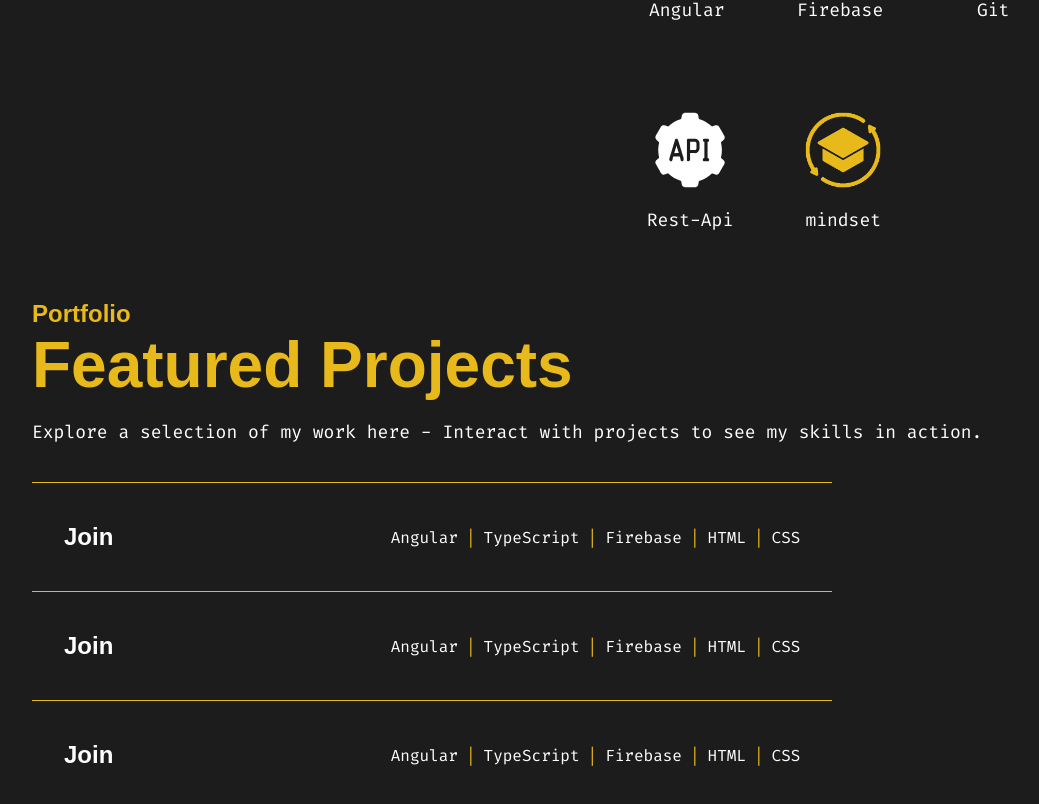
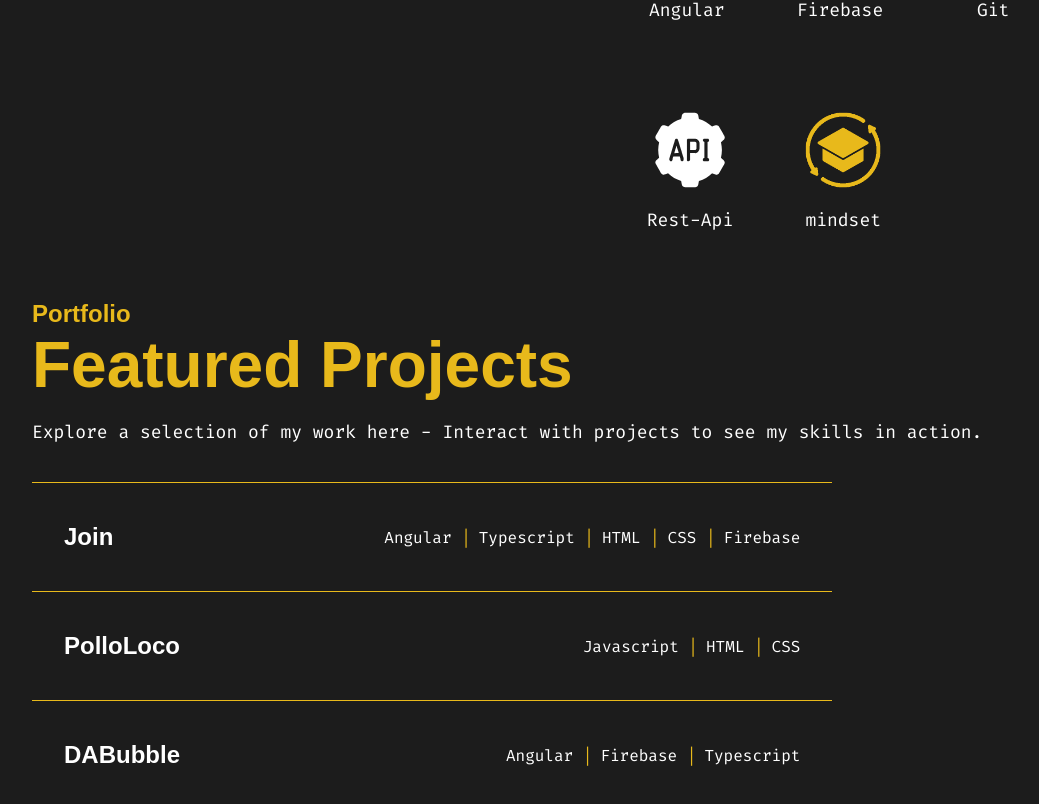
Before and after one commit to LukasStrnad-exe/Portfolio, an Angular app: page / in a window 1280 px wide. Shown: the part 2198-3002 px from the top of the page, without its empty margins (82-1121 px from the left). Built offline with nearby package versions, Linux system fonts and the light colour scheme; a web font is replaced by a local one.

Commit message:
added in featureProjects/detailProject open function/ close function/ dynamic render and mini db for projects

```diff
--- a/src/app/featured-projects/detail-projects/detail-projects.html
+++ b/src/app/featured-projects/detail-projects/detail-projects.html
@@ -1,56 +1,46 @@
-<div class="card_bg">
-  <div class="card_container">
-    <div class="card_close_container">
-      <div class="card_close_button" (click)="closeDetail()"></div>
-    </div>
-    <div class="card_content">
+<div class="card_bg" (click)="closeDetail()">
+  <div class="card_container" (click)="$event.stopPropagation()">
+    <div class="card_close_button" (click)="closeDetail()"></div>
+    <div class="card_content" id="cardContent">
       <div class="card_left">
         <div class="card_name">
-          <h1>01</h1>
-          <h2>Join</h2>
+          <h1>0{{ projects[projectId].id }}</h1>
+          <h2>{{ projects[projectId].name }}</h2>
         </div>
         <div>
-          <h4>What is this project about about</h4>
+          <h4>What is this project about?</h4>
           <p>
-            Task manager inspired by the Kanban System. Create and organize tasks using drag and
-            drop functions, assign users and categories.
+            {{ projects[projectId].description }}
           </p>
           <div class="card_skills">
-            <span><img src="/assets/img/detailprojects/CSS.svg" alt="CSS" />CSS</span>
-            <span><img src="/assets/img/detailprojects/HTML.svg" alt="HTML" />HTML</span>
-            <span
-              ><img src="/assets/img/detailprojects/Firebase.svg" alt="Firebase" />Firebase</span
-            >
-            <span><img src="/assets/img/detailprojects/Angular.svg" alt="Angular" />Angular</span>
-            <span
-              ><img
-                src="/assets/img/detailprojects/TypeScript.svg"
-                alt="Typescript"
-              />Typescript</span
+            <span *ngFor="let skill of projects[projectId].skills"
+              ><img src="/assets/img/detailprojects/{{ skill }}.svg" alt="{{ skill }}" />
+              {{ skill }}</span
             >
           </div>
         </div>
         <div class="card_links">
-          <a href="https://github.com/MikeGrupp/Join403"
-            ><button>
-              Github <img src="/assets/img/detailprojects/arrow_outward.svg" alt="Github" /></button
-          ></a>
-          <a href=""
-            ><button>
+          <a href="https://github.com/MikeGrupp/Join403">
+            <button>
+              Github <img src="/assets/img/detailprojects/arrow_outward.svg" alt="Github" />
+            </button>
+          </a>
+          <a href="">
+            <button>
               Live Test
-              <img src="/assets/img/detailprojects/arrow_outward.svg" alt="Github" /></button
-          ></a>
+              <img src="/assets/img/detailprojects/arrow_outward.svg" alt="Live Test" />
+            </button>
+          </a>
         </div>
       </div>
       <div class="card_right">
         <img src="/assets/img/projects/Rectangle 30.png" alt="Project Image" />
       </div>
     </div>
-    <div class="card_close_container">
-      <div class="card_next_project">
-        <p>Next Project</p>
-        <img src="/assets/img/detailprojects/arrow_outward.svg" alt="Next Project" />
-      </div>
+
+    <div class="card_next_project" (click)="NextProject()">
+      <p>Next Project</p>
+      <img src="/assets/img/detailprojects/arrow_outward.svg" alt="Next Project" />
     </div>
   </div>
 </div>
--- a/src/app/featured-projects/detail-projects/detail-projects.scss
+++ b/src/app/featured-projects/detail-projects/detail-projects.scss
@@ -11,6 +11,7 @@
   z-index: 2;
 
   .card_container {
+    position: relative;
     display: flex;
     flex-direction: column;
     width: 70%;
@@ -21,14 +22,10 @@
     padding: 5%;
     gap: 30px;
 
-
-    .card_close_container {
-      display: flex;
-      align-items: center;
-      justify-content: flex-end;
-      width: 100%;
-      height: 20px;
     .card_close_button {
+      position: absolute;
+      top: 10%;
+      right: 6%;
       background-image: url(/assets/img/detailprojects/close_small.svg);
       background-size: contain;
       background-repeat: no-repeat;
@@ -43,14 +40,17 @@
         transform: scale(1.5);
       }
     }
-
     .card_next_project {
       display: flex;
       justify-content: center;
       align-items: center;
       gap: 12px;
       color: #e8b91b;
+      position: absolute;
+      right: 6%;
+      bottom: 5%;
       cursor: pointer;
+      user-select: none;
       img {
         width: 15px;
         rotate: 45deg;
@@ -63,16 +63,16 @@
         }
       }
     }
-    }
 
     .card_content {
       display: flex;
       align-items: center;
       justify-content: space-between;
-      gap: 90px;
+      height: 100%;
+      gap: 5%;
 
       .card_left {
-        width: 50%;
+        width: 80%;
         gap: 40px;
         display: flex;
         flex-direction: column;
@@ -105,6 +105,7 @@
           display: flex;
           align-items: center;
           justify-content: flex-start;
+          flex-direction: row;
           gap: 16px;
 
           span {
@@ -141,9 +142,8 @@
       .card_right {
         width: 100%;
         display: flex;
-        align-items: center;
-        justify-content: center;
-
+        align-items: baseline;
+        justify-content: flex-end;
         img {
           width: 100%;
           border-radius: 20px;
--- a/src/app/featured-projects/detail-projects/detail-projects.ts
+++ b/src/app/featured-projects/detail-projects/detail-projects.ts
@@ -1,17 +1,26 @@
-import { Component } from '@angular/core';
+import { Component, Output, EventEmitter, Input } from '@angular/core';
+import { NgFor } from '@angular/common';
 
 @Component({
   selector: 'app-detail-projects',
-  imports: [],
+  imports: [NgFor],
   templateUrl: './detail-projects.html',
-  styleUrl: './detail-projects.scss'
+  styleUrl: './detail-projects.scss',
 })
 export class DetailProjects {
+  @Input() projects: any[] = [];
+  @Input() projectId: number = 0;
+  @Output() close = new EventEmitter<void>();
+
+  renderdetailTask(id: number) {
+    this.projectId = id;
+  }
 
   closeDetail() {
-    const container = document.getElementById('detailContainer');
-    if (container) {
-      container.style.display = 'none';
-    }
+    this.close.emit();
+  }
+
+  NextProject() {
+    this.projectId <= 1 ? this.projectId++ : (this.projectId = 0);
   }
 }
--- a/src/app/featured-projects/featured-projects.html
+++ b/src/app/featured-projects/featured-projects.html
@@ -4,39 +4,43 @@
   <p>Explore a selection of my work here - Interact with projects to see my skills in action.</p>
   <div class="projects">
     <div class="btn_container">
-      <div class="btn_project btn_border" (click)="projectDetail()">
+      <div class="btn_project btn_border" (click)="openDetail(0)">
         <div>
-          <h4>Join</h4>
+          <h4>{{ projects[0].name }}</h4>
+          <img class="btn_arrow" src="/assets/img/projects/arrow_outward.png" alt="projects" />
         </div>
         <div>
-          Angular <span class="pipe">|</span> TypeScript <span class="pipe">|</span> Firebase
-          <span class="pipe">|</span> HTML <span class="pipe">|</span> CSS
+          <span *ngFor="let skill of projects[0].skills; let last = last">
+            {{ skill }} <span *ngIf="!last" class="pipe">|</span>
+          </span>
         </div>
         <div class="img_bg btn_img btn_img_top">
           <img src="/assets/img/projects/Rectangle 30.png" alt="" />
         </div>
       </div>
-      <div class="btn_project">
+      <div class="btn_project" (click)="openDetail(1)">
         <div>
-          <h4>Join</h4>
+          <h4>{{ projects[1].name }}</h4>
           <img class="btn_arrow" src="/assets/img/projects/arrow_outward.png" alt="projects" />
         </div>
         <div>
-          Angular <span class="pipe">|</span> TypeScript <span class="pipe">|</span> Firebase
-          <span class="pipe">|</span> HTML <span class="pipe">|</span> CSS
+          <span *ngFor="let skill of projects[1].skills; let last = last">
+            {{ skill }} <span *ngIf="!last" class="pipe">|</span>
+          </span>
         </div>
         <div class="img_bg btn_img">
           <img src="/assets/img/projects/Rectangle 30.png" alt="" />
         </div>
       </div>
-      <div class="btn_project btn_border">
+      <div class="btn_project btn_border" (click)="openDetail(2)">
         <div>
-          <h4>Join</h4>
+          <h4>{{ projects[2].name }}</h4>
           <img class="btn_arrow" src="/assets/img/projects/arrow_outward.png" alt="projects" />
         </div>
         <div>
-          Angular <span class="pipe">|</span> TypeScript <span class="pipe">|</span> Firebase
-          <span class="pipe">|</span> HTML <span class="pipe">|</span> CSS
+          <span *ngFor="let skill of projects[2].skills; let last = last">
+            {{ skill }} <span *ngIf="!last" class="pipe">|</span>
+          </span>
         </div>
         <div class="img_bg btn_img btn_img_bottom">
           <img src="/assets/img/projects/Rectangle 30.png" alt="" />
@@ -45,6 +49,12 @@
     </div>
   </div>
   <div>
-    <app-detail-projects class="detail_projects" id="detailContainer"></app-detail-projects>
+    <app-detail-projects
+      (close)="closeDetail()"
+      *ngIf="showDetail"
+      id="detailContainer"
+      [projects]="projects"
+      [projectId]="selectedProjectId"
+    ></app-detail-projects>
   </div>
 </div>
--- a/src/app/featured-projects/featured-projects.scss
+++ b/src/app/featured-projects/featured-projects.scss
@@ -1,4 +1,4 @@
-.detail_projects{
+.detail_projects {
   display: none;
 }
 
--- a/src/app/featured-projects/featured-projects.ts
+++ b/src/app/featured-projects/featured-projects.ts
@@ -1,17 +1,51 @@
 import { Component } from '@angular/core';
+import { CommonModule } from '@angular/common';
 import { DetailProjects } from './detail-projects/detail-projects';
 
 @Component({
   selector: 'app-featured-projects',
-  imports: [DetailProjects],
+  imports: [CommonModule, DetailProjects],
   templateUrl: './featured-projects.html',
   styleUrl: './featured-projects.scss',
 })
 export class FeaturedProjects {
-  projectDetail() {
-    const container = document.getElementById('detailContainer');
-    if (container) {
-      container.style.display = 'flex';
-    }
+  projects = [
+    {
+      id: 1,
+      name: 'Join',
+      description:
+        'Task manager inspired by the Kanban System. Create and organize tasks using drag and drop functions, assign users and categories.',
+      image: '/assets/img/projects/Rectangle 30.png',
+      skills: ['Angular', 'Typescript', 'HTML', 'CSS', 'Firebase'],
+    },
+    {
+      id: 2,
+      name: 'PolloLoco',
+      description:
+        'Jump, run and throw game based on object-oriented approach. Help Pepe to find coins and tabasco salsa to fight against the crazy hen.',
+      image: '/assets/img/projects/Rectangle 30.png',
+      skills: ['Javascript', 'HTML', 'CSS'],
+    },
+    {
+      id: 3,
+      name: 'DABubble',
+      description:
+        'This App is a Slack Clone App. It revolutionizes team communication and collaboration with its intuitive interface, real-time messaging, and robust channel organization.',
+      image: '/assets/img/projects/Rectangle 30.png',
+      skills: ['Angular', 'Firebase', 'Typescript'],
+    },
+  ];
+  showDetail = false;
+  selectedProjectId = 0;
+
+  openDetail(id: number) {
+    this.selectedProjectId = id;
+    this.showDetail = true;
+    document.body.style.overflow = 'hidden';
+  }
+
+  closeDetail() {
+    this.showDetail = false;
+    document.body.style.overflow = 'auto';
   }
 }
```
Lines whose indentation alone changed are shown as unchanged.
